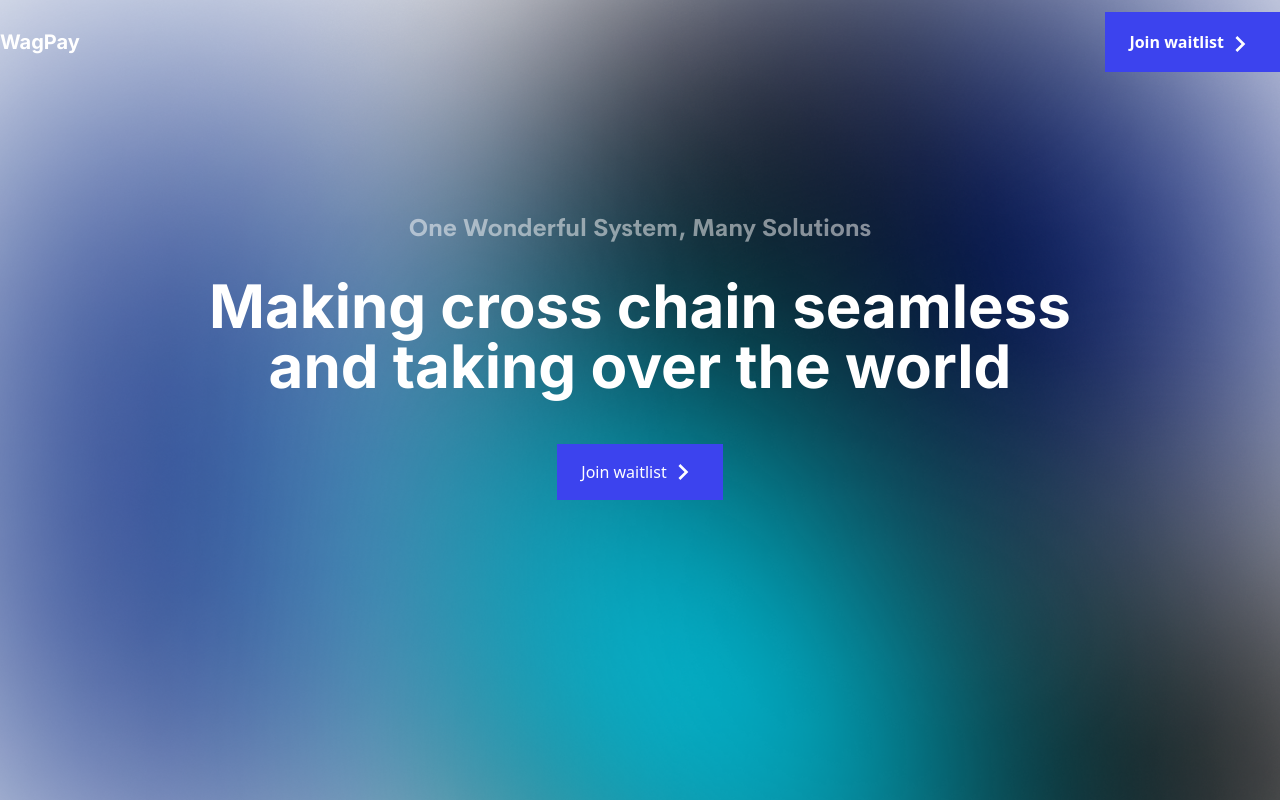
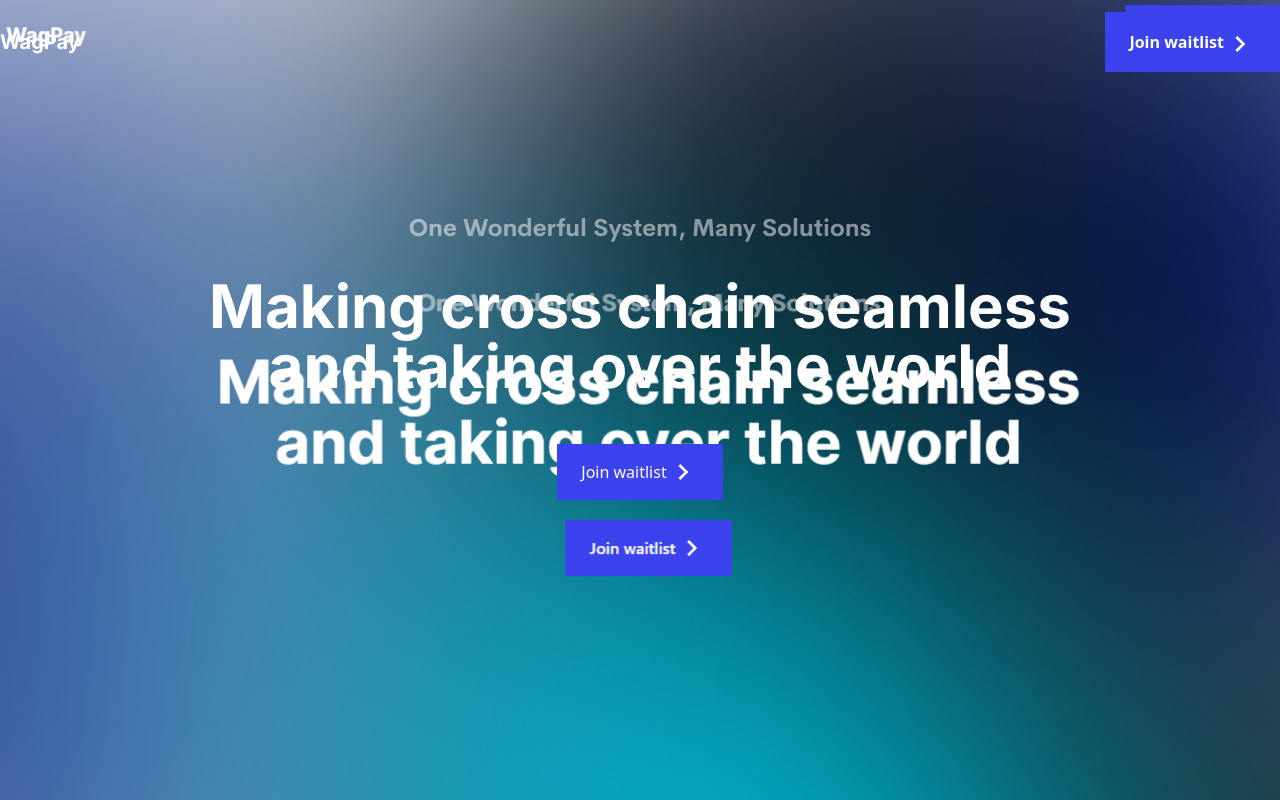
Before and after one commit to sk1122/waitlist, a React (Vite) app: page / in a window 1280 px wide. Built offline with nearby package versions, Linux system fonts and the light colour scheme.

Commit message:
Update index.css

```diff
--- a/src/index.css
+++ b/src/index.css
@@ -8,7 +8,7 @@
 }
 
 body {
-  background-image: url(/background.png);
+  background-image: url(/WagPay.png);
   background-repeat: no-repeat;
   background-attachment: fixed;
   background-position: center center;
```
